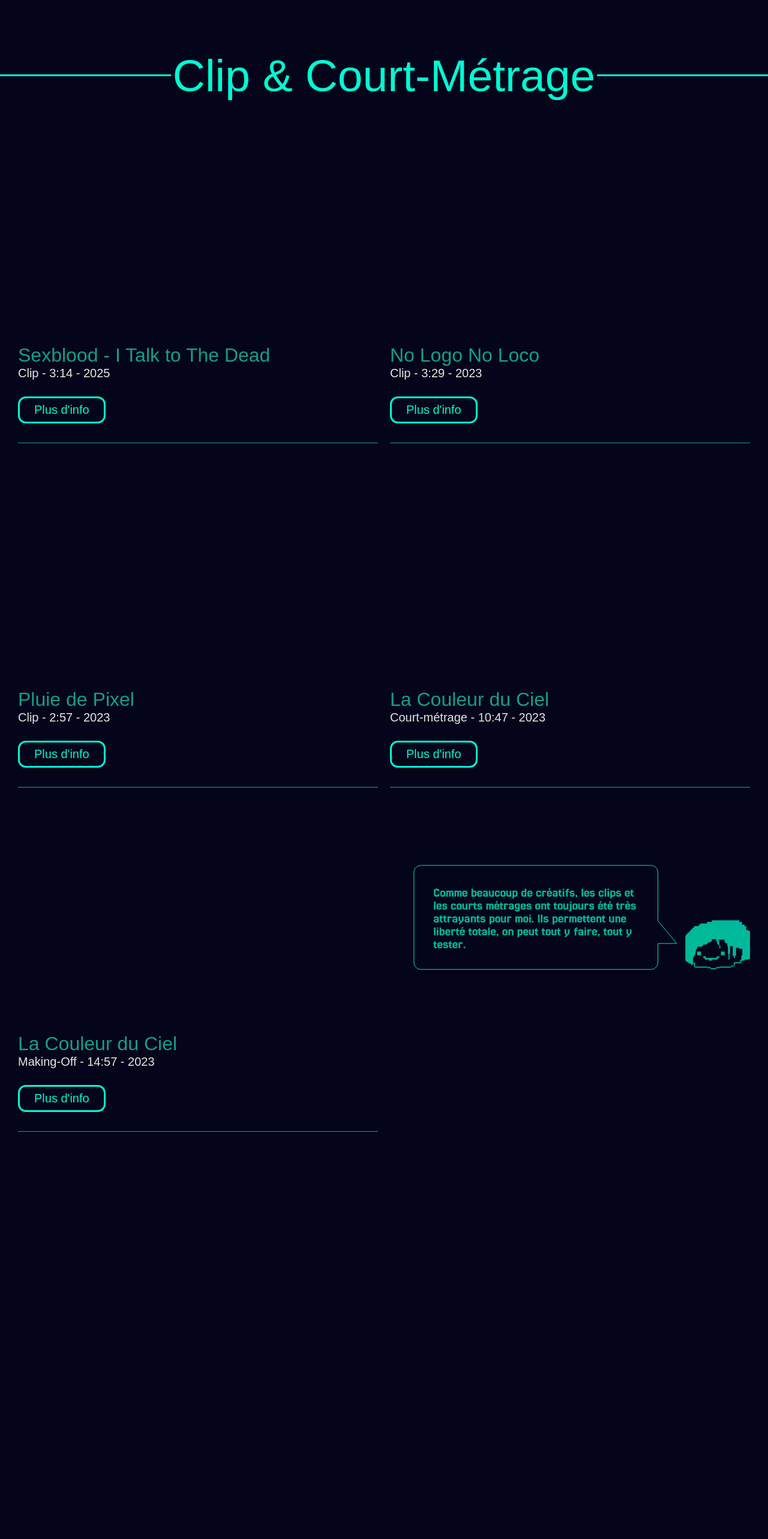
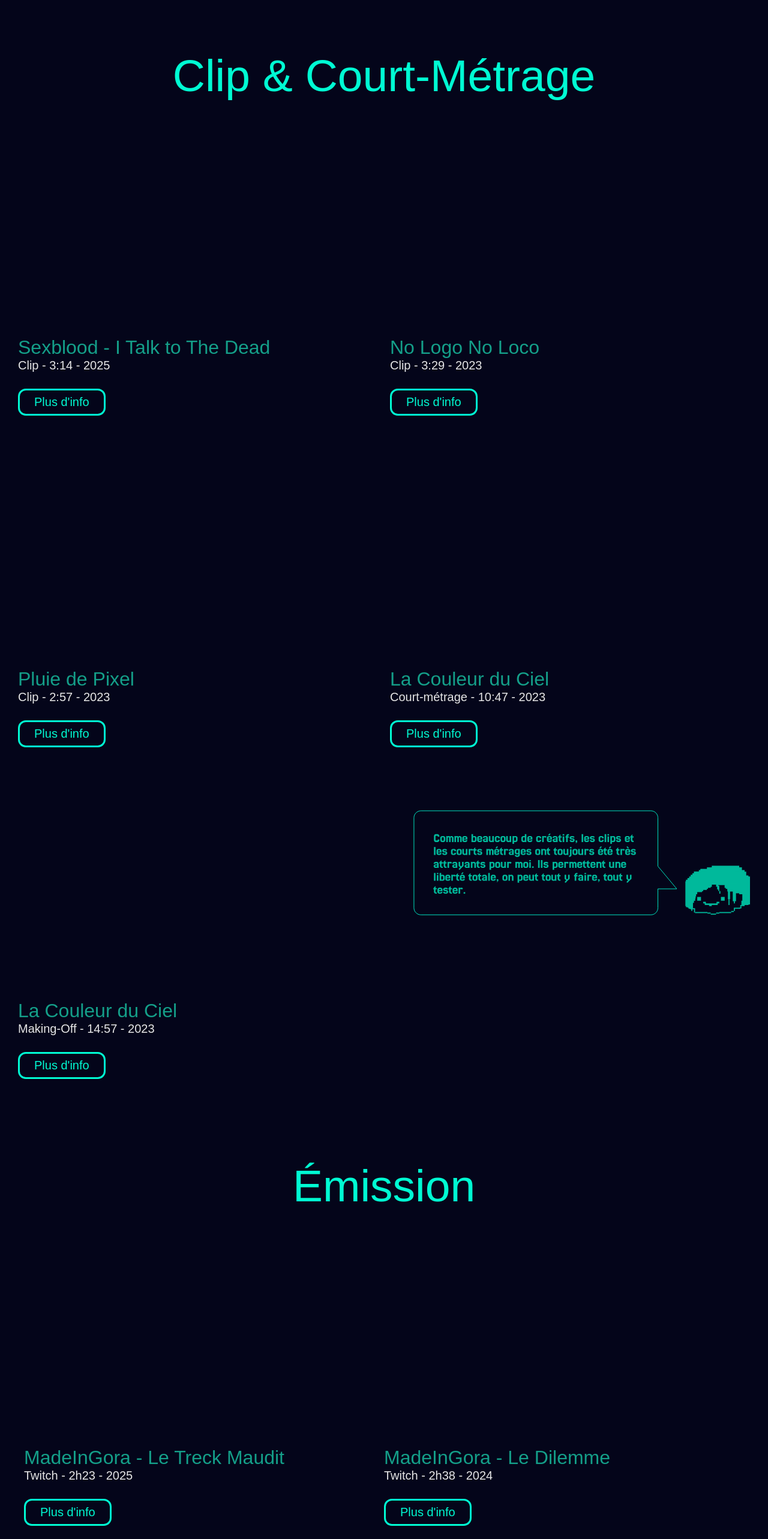
Before and after one commit to Bassary/Lokowls, a React (Vite) app: page / in a window 1280 px wide. Shown: the part 1440-4006 px from the top of the page at 60% size. Before the commit the page ends 3413 px from the top, so only its background shows below. Built offline with nearby package versions, Linux system fonts and the light colour scheme; a web font is replaced by a local one.

Commit message:
ajout component Emmision

```diff
--- a/src/App.jsx
+++ b/src/App.jsx
@@ -4,6 +4,7 @@ import Showreal from './components/Showreal'
 import About from './components/About'
 import './components/style/main.scss'
 import ClipCourt from './components/ClipCourt'
+import Emission from './components/Emission'
 
 function App() {
 
@@ -17,6 +18,7 @@ function App() {
       <Showreal />
       <About />
       <ClipCourt />
+      <Emission />
     </main>
     </>
 
--- a/src/components/ClipCourt.jsx
+++ b/src/components/ClipCourt.jsx
@@ -6,7 +6,6 @@ function ClipCourt (){
     return (
         <section className="clip-court">
                 <h2>Clip & Court-Métrage</h2>
-                <div className="line"></div>
             <div className="clip-court__flex">
                 <VideoCard
                     link={"https://www.youtube.com/watch?v=yZwhMv_Xqug&ab_channel=SEXBLOOD"}
@@ -34,7 +33,7 @@ function ClipCourt (){
                     description="Making-Off - 14:57 - 2023">
                 </VideoCard>
                 <div className="container-img">
-                    <img src="../src/assets/bulle-1.svg"/>
+                    <img className="bulle" src="../src/assets/bulle-1.svg"/>
                 </div>
 
             </div>
--- /dev/null
+++ b/src/components/Emission.jsx
@@ -0,0 +1,26 @@
+import VideoCard from "./VideoCard";
+
+function Emission () {
+    return (
+        <section className="clip-court">
+            <h2>Émission</h2>
+            <div className="clip-court__flex">
+                <VideoCard
+                    link={"https://www.youtube.com/watch?v=FFvaOzy_4YQ&t=1968s&ab_channel=MadeInGora"}
+                    title="MadeInGora - Le Treck Maudit"
+                    description="Twitch - 2h23 - 2025">
+                </VideoCard>
+                <VideoCard
+                    link={"https://youtu.be/KzbiE8I9ruA?si=p11ZLD9ujfY0_hl1"}
+                    title="MadeInGora - Le Dilemme"
+                    description="Twitch - 2h38 - 2024">
+                </VideoCard>
+            </div>
+            <div>
+                <img src="./src/assets/bulle-2.svg"/>
+            </div>
+        </section>
+    )
+}
+
+export default Emission;
--- a/src/components/style/ClipCourt.scss
+++ b/src/components/style/ClipCourt.scss
@@ -14,20 +14,7 @@
         justify-content: center;
     }
 
-    .line {
-        width: 100%;
-        height: 3px;
-        background: $main-color;
-        position: relative;
-        bottom: 64px;
-    }
-
-    img {
-        height: 175px;
-        margin-bottom: 16px;
-    }
-
-    h2 {
+    .bulle {
         margin-bottom: 16px;
     }
 
@@ -37,5 +24,7 @@
         max-width: 1300px;
         justify-content: space-between;
         margin: 30px;
+        margin-bottom: 0;
+        margin-top: 0;
     }
 }
--- a/src/components/style/VideoCard.scss
+++ b/src/components/style/VideoCard.scss
@@ -1,8 +1,7 @@
 @import './main.scss';
 
 .video-card {
-    border-bottom: 1px solid $second-color;
-    margin-bottom: 56px;
+    padding-top: 36px;
 
     &__text {
         margin-top: 16px;
--- a/src/components/style/main.scss
+++ b/src/components/style/main.scss
@@ -41,6 +41,10 @@ $backround-color: #04051A;
     align-items: center;
     gap: 100px;
     justify-content: center;
+}
+
+.bulle {
+    height: 175px;
 }
 
 h1,
```
Also changed, not shown: src/assets/bulle-2.svg (added).
